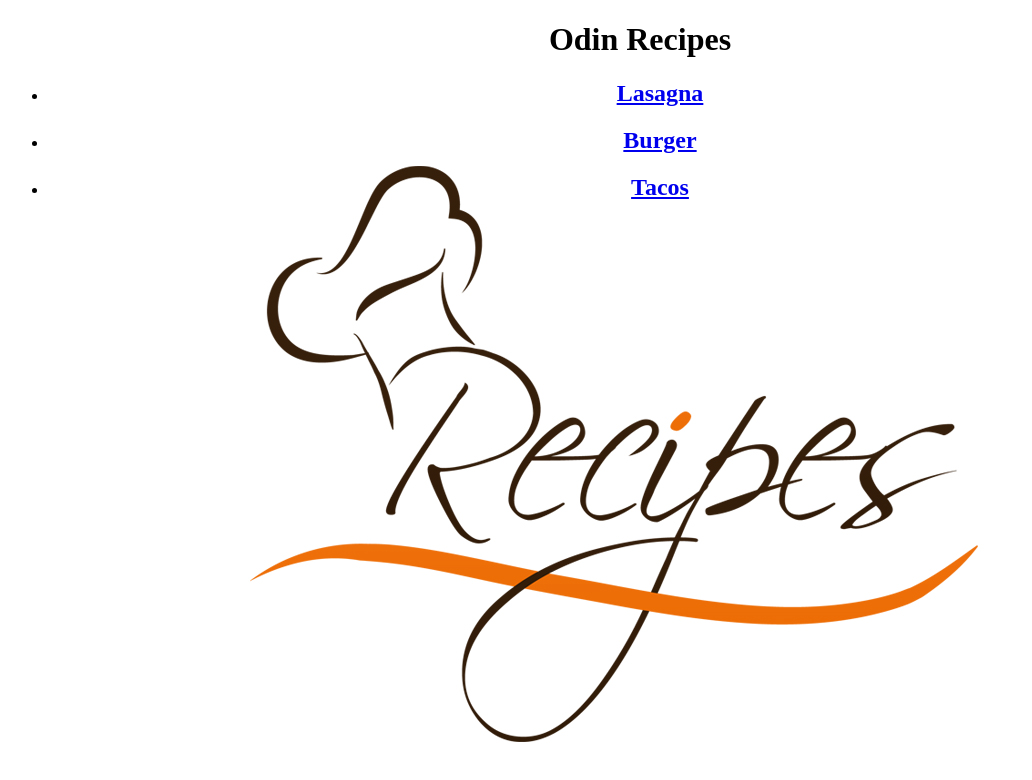
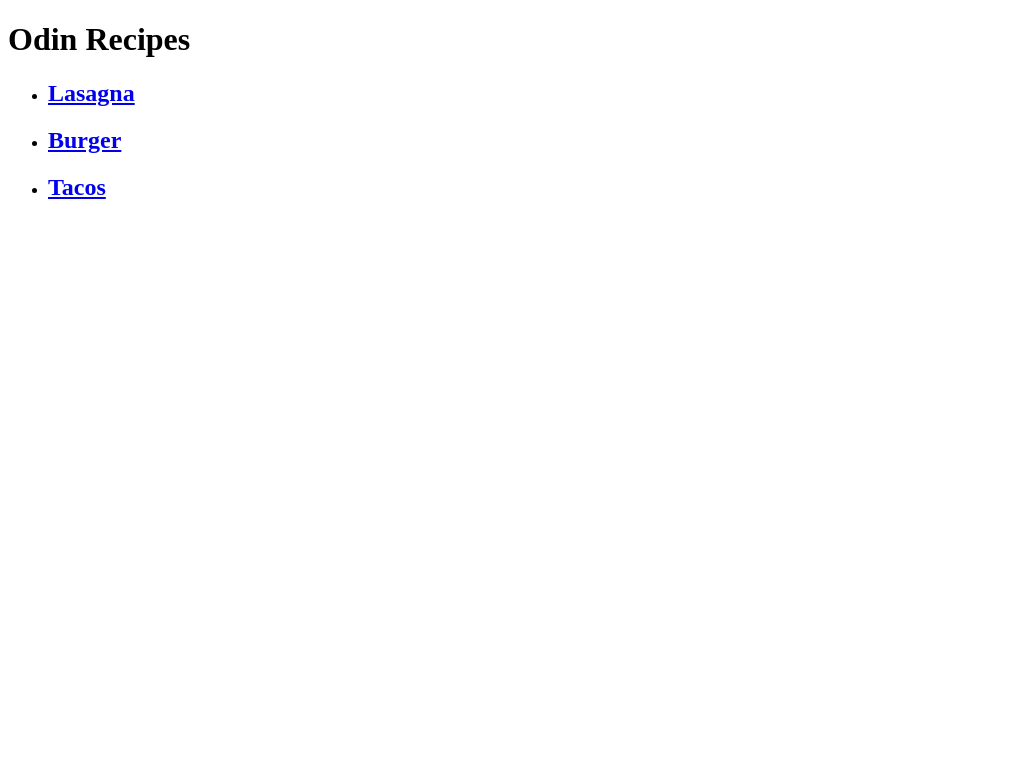
Before and after one commit to orlandopinelo/odin-recipes, a plain HTML site: page index.html in a window 1280 px wide. Shown: the whole page, without its empty margins (0-1032 px from the left). Drawn offline with Linux system fonts and the light colour scheme.

Commit message:
Update recipe basic menu change lasagn file name

```diff
--- a/index.html
+++ b/index.html
@@ -6,7 +6,7 @@
     <meta name="viewport" content="width=device-width, initial-scale=1.0">
     <title>Document</title>
 </head>
-<body align=center background="img/recipe.jpg">
+<body>
     <h1>Odin Recipes</h1>
 
     <ul>
```
Also changed, not shown: recipes/lasagna.html (+1 -1 lines), img/lasana.jpeg (renamed from img/download.jpeg).
